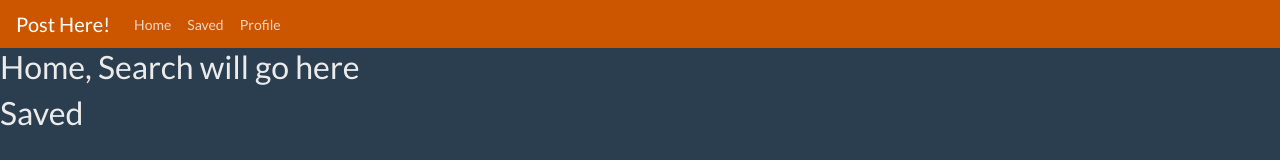
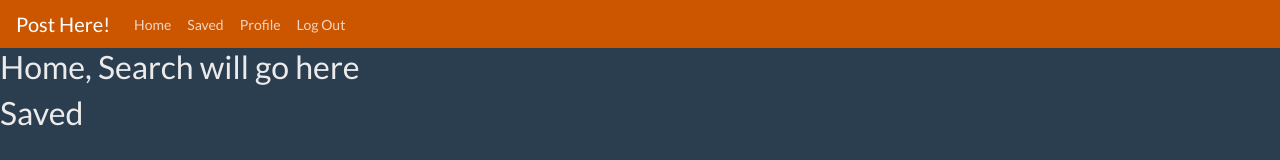
Before and after one commit to Build-Week-Post-Here-1/Front-end, a React (Create React App) app: page /auth in a window 1280 px wide. Shown: the top 160 px of the page. Built offline with nearby package versions, Linux system fonts and the light colour scheme; sample sign-in values are in the browser's storage.

Commit message:
Added logout

```diff
--- a/src/App.js
+++ b/src/App.js
@@ -5,6 +5,7 @@ import { UserContext } from './contexts/UserContext'
 
 import Auth from './components/Auth'
 import Home from './components/Home'
+import Logout from './components/Logout'
 import Navigation from './components/Navigation'
 import PrivateRoute from './components/PrivateRoute'
 import Profile from './components/Profile'
@@ -22,6 +23,7 @@ function App() {
       <UserContext.Provider value={{ user, updateUser }}>
         <Navigation />
         <Route exact path='/auth' component={ Auth } />
+        <Route exact path='/logout' component={ Logout } />
         <PrivateRoute path='/' component={ Home } />
         <PrivateRoute path='/' component={ Saved } />
         <PrivateRoute path='/profile' component={ Profile } />
--- /dev/null
+++ b/src/components/Logout.js
@@ -0,0 +1,16 @@
+import React from 'react'
+import { useHistory } from 'react-router-dom'
+
+const Logout = props => {
+
+    const history = useHistory()
+    localStorage.removeItem('jwtToken')
+    history.push('/')
+    return(
+        <>
+
+        </>
+    )
+}
+
+export default Logout
--- a/src/components/Navigation.js
+++ b/src/components/Navigation.js
@@ -14,6 +14,9 @@ const AuthLinks = () => {
             </NavItem>
             <NavItem>
               <NavLink href='/profile'>Profile</NavLink>
+            </NavItem>
+            <NavItem>
+              <NavLink href='/logout'>Log Out</NavLink>
             </NavItem>
         </Nav>
     )
```
